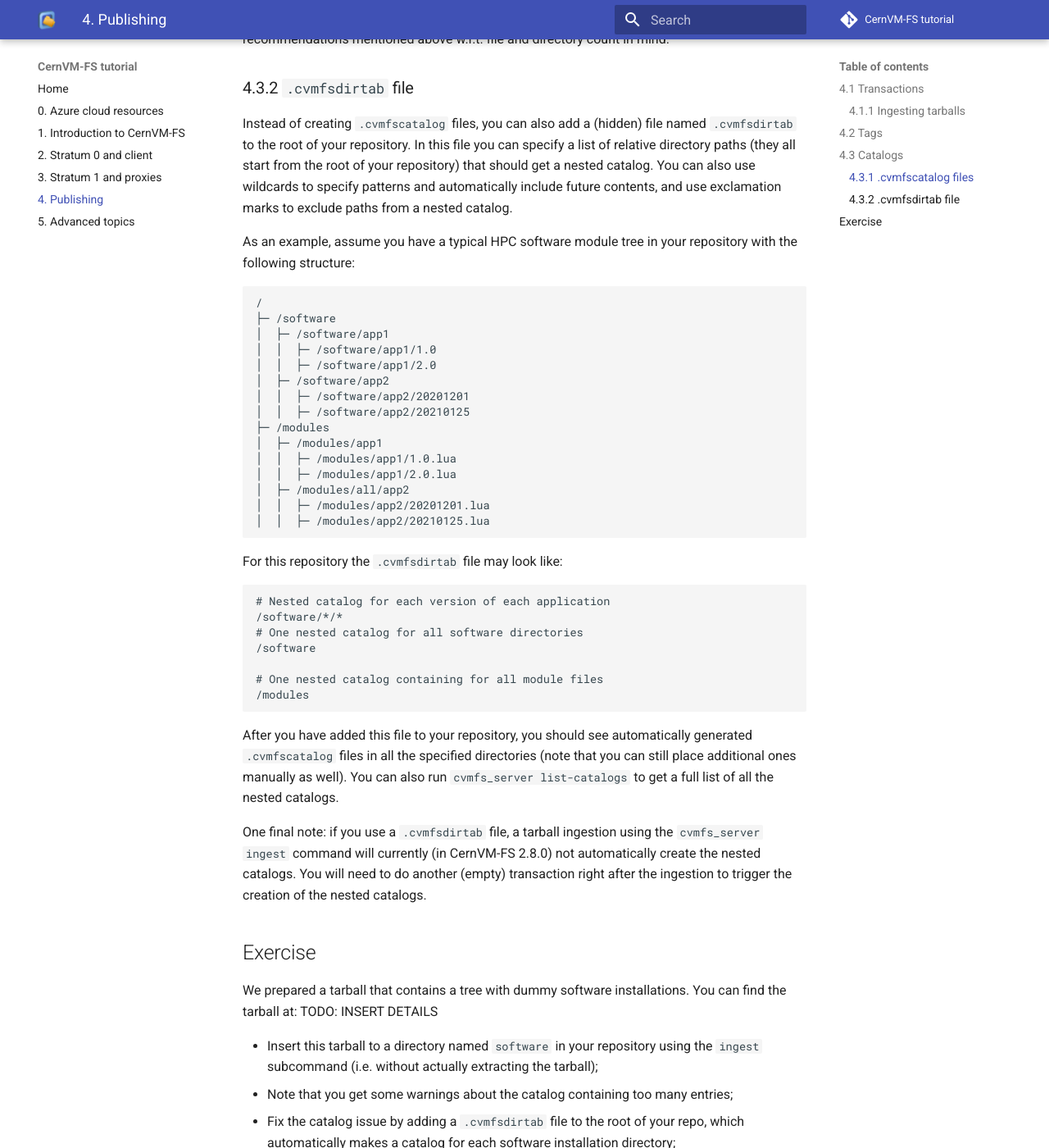
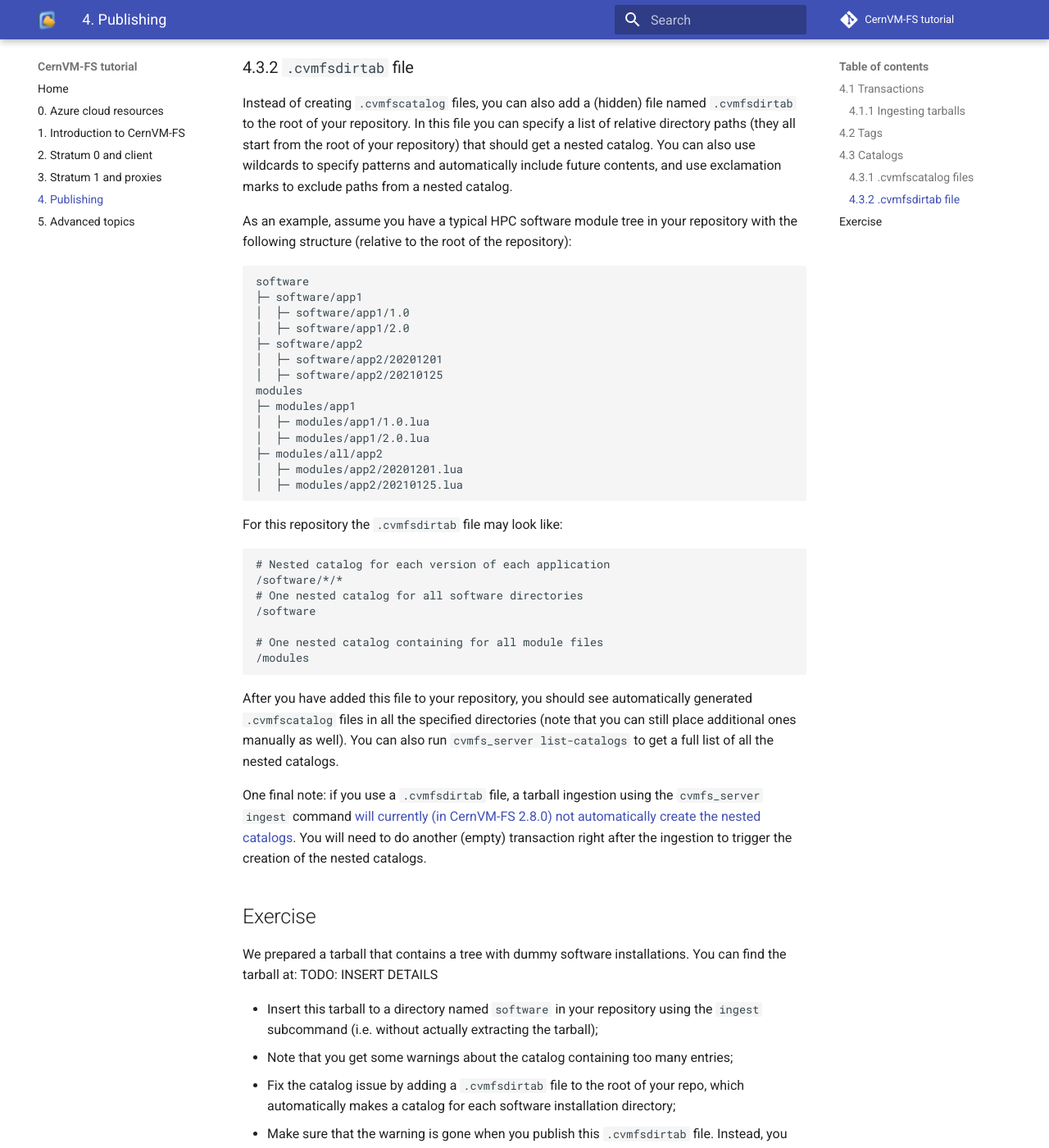
Before and after one commit to cvmfs-contrib/cvmfs-tutorial-2021, an MkDocs documentation site: the page built from docs/04_publishing.md, in a window 1280 px wide and 1400 px high, scrolled down 2689 px. Shown: the whole window at 82% size. Built offline with MkDocs 1.6.1 and Material for MkDocs 9.7.7, drawn with Linux system fonts in a browser that asks for light colours; comment, search, counter and statistics services are not loaded; some of the changed text lies outside the part shown.

Commit message:
fix remark about passing / to -b, refer to JIRA issue w.r.t. nested catalogs & ingesting + tweak example directory structure when discussing .cvmfsdirtab

````diff
--- a/docs/04_publishing.md
+++ b/docs/04_publishing.md
@@ -48,8 +48,8 @@
 specified with `-t`, should be extracted.
 
 So in this case the tarball gets extracted to `/cvmfs/repo.organization.tld/some/path`.
-Note that [passing `/` to the `-b` option does not work](https://github.com/cvmfs/cvmfs/pull/2581)
-in the latest CernVM-FS version (2.8.0), but it will be supported in a future release of CernVM-FS.
+Note that passing '`/`' to the `-b` option does not work
+in CernVM-FS versions prior to 2.8.0 (see [here](https://github.com/cvmfs/cvmfs/pull/2581)).
 
 In case you have a compressed tarball, you can use an appropriate decompression tool and write the output to `stdout`.
 This output can then be piped to `cvmfs_server` command while passing '`-`' to the `-t` option. For example, for a `.tar.gz` file:
@@ -97,23 +97,23 @@
 
 Instead of creating `.cvmfscatalog` files, you can also add a (hidden) file named `.cvmfsdirtab` to the root of your repository. In this file you can specify a list of relative directory paths (they all start from the root of your repository) that should get a nested catalog. You can also use wildcards to specify patterns and automatically include future contents, and use exclamation marks to exclude paths from a nested catalog.
 
-As an example, assume you have a typical HPC software module tree in your repository with the following structure:
+As an example, assume you have a typical HPC software module tree in your repository with the following
+structure (relative to the root of the repository):
 ```
-/
-├─ /software
-│  ├─ /software/app1
-│  │  ├─ /software/app1/1.0
-│  │  ├─ /software/app1/2.0
-│  ├─ /software/app2
-│  │  ├─ /software/app2/20201201
-│  │  ├─ /software/app2/20210125
-├─ /modules
-│  ├─ /modules/app1
-│  │  ├─ /modules/app1/1.0.lua
-│  │  ├─ /modules/app1/2.0.lua
-│  ├─ /modules/all/app2
-│  │  ├─ /modules/app2/20201201.lua
-│  │  ├─ /modules/app2/20210125.lua
+software
+├─ software/app1
+│  ├─ software/app1/1.0
+│  ├─ software/app1/2.0
+├─ software/app2
+│  ├─ software/app2/20201201
+│  ├─ software/app2/20210125
+modules
+├─ modules/app1
+│  ├─ modules/app1/1.0.lua
+│  ├─ modules/app1/2.0.lua
+├─ modules/all/app2
+│  ├─ modules/app2/20201201.lua
+│  ├─ modules/app2/20210125.lua
 ```
 
 For this repository the `.cvmfsdirtab` file may look like:
@@ -129,7 +129,9 @@
 
 After you have added this file to your repository, you should see automatically generated `.cvmfscatalog` files in all the specified directories (note that you can still place additional ones manually as well). You can also run `cvmfs_server list-catalogs` to get a full list of all the nested catalogs.
 
-One final note: if you use a `.cvmfsdirtab` file, a tarball ingestion using the `cvmfs_server ingest` command will currently (in CernVM-FS 2.8.0) not automatically create the nested catalogs. You will need to do another (empty) transaction right after the ingestion to trigger the creation of the nested catalogs.
+One final note: if you use a `.cvmfsdirtab` file, a tarball ingestion using the `cvmfs_server ingest` command
+[will currently (in CernVM-FS 2.8.0) not automatically create the nested catalogs](https://sft.its.cern.ch/jira/browse/CVM-1968).
+You will need to do another (empty) transaction right after the ingestion to trigger the creation of the nested catalogs.
 
 
 ## Exercise
````
